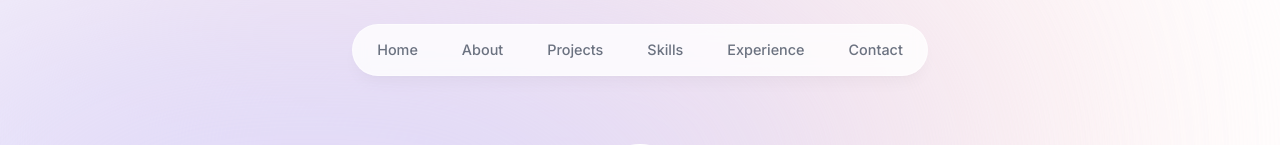
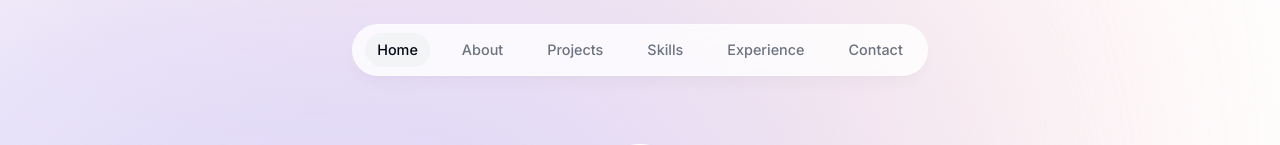
Before and after one commit to chandu-vemula/portfolio, a Next.js app: page / in a window 1280 px wide. Shown: the top 145 px of the page. Built offline with nearby package versions, Linux system fonts and the light colour scheme.

Commit message:
use clsx to conditionally create classNames for scrolling to the sections when clicked on header

```diff
--- a/app/layout.tsx
+++ b/app/layout.tsx
@@ -15,7 +15,7 @@
   children: React.ReactNode
 }) {
   return (
-    <html lang="en">
+    <html lang="en" className='!scroll-smooth'>
       <body className={`${inter.className} bg-grey-50 text-gray-950 relative h-[5000px] pt-28 sm:pt-36`}>
         <div className="bg-[#fbe2e3] absolute top-[-6rem] -z-10 right-[11rem] h-[31.25rem] w-[31.25rem] rounded-full blur-[10rem] sm:w-[68.75rem]"></div>
         <div className="bg-[#dbd7fb] absolute top-[-1rem] -z-10 left-[-35rem] h-[31.25rem] w-[50rem] rounded-full blur-[10rem] sm:w-[68.75rem] md:left-[-33rem] lg:left-[-28rem] xl:left-[-15rem] 2xl:left-[-5rem]"></div>
--- a/components/about.tsx
+++ b/components/about.tsx
@@ -6,10 +6,11 @@
 
 export default function About() {
   return (
-    <motion.section className='mb-28 max-w-[45rem] text-center leading-8 sm:mb-40'
+    <motion.section className='mb-28 max-w-[45rem] text-center leading-8 sm:mb-40 scroll-mt-28'
      initial = {{ opacity: 0, y: 100}}
      animate = {{ opacity: 1, y: 0}}
      transition = {{delay: 0.175}}
+     id="about"
     >
       <SectionHeading>About me</SectionHeading>
       <p>
@@ -28,6 +29,7 @@
         <span className="font-medium">full-time position</span> as a software
         developer.
       </p>
+      <br/>
       <p>
         <span className="italic">When I'm not coding</span>, I enjoy reading,
         watching movies, and riding my motorcycle. I also enjoy{" "}
--- a/components/header.tsx
+++ b/components/header.tsx
@@ -1,11 +1,14 @@
 "use client"
 
-import React from 'react'
+import React, { useState } from 'react'
 import {motion} from "framer-motion"
 import { links } from "@/lib/data"
 import Link from 'next/link';
+import clsx from 'clsx';
 
 export default function Header() {
+  const [activeSection, setActiveSection] = useState('Home');
+
   return (
     <header className="z-[999] relative">
       <motion.div
@@ -17,16 +20,32 @@
         <ul className="flex w-[22rem] flex-wrap items-center justify-center gap-y-1 text-[0.9rem] font-medium text-gray-500 sm:w-[initial] sm:flex-nowrap sm:gap-5">
           {links.map((link) => (
             <motion.li
-              className="h-3/4 flex items-center justify-center"
+              className="h-3/4 flex items-center justify-center relative"
               key={link.hash}
               initial={{ y: -100, opacity: 0 }}
               animate={{ y: 0, opacity: 1 }}
             >
               <Link
-                className="flex w-full items-center justify-center px-3 py-3 hover:text-gray-950 transition"
+                className={clsx(
+                  "flex w-full items-center justify-center px-3 py-3 hover:text-gray-950 transition",
+                  {
+                    "text-gray-950": activeSection === link.name,
+                  }
+                )}
                 href={link.hash}
+                onClick={() =>setActiveSection(link.name)}
               >
                 {link.name}
+                {link.name === activeSection && (
+                  <motion.span className="bg-gray-100 rounded-full absolute inset-0 -z-10"
+                  layoutId='activeSection'
+                  transition={{
+                    type: "string",
+                    stiffness: 380,
+                    damping: 30,
+                  }}
+                  ></motion.span>
+                )}
               </Link>
             </motion.li>
           ))}
@@ -35,3 +54,8 @@
     </header>
   );
 }
+
+//Notes:
+// the change of header focus on to elements while scrolling is implemented by intersection observer Api, a browser know when it reaches an element.
+// react-intersection-observer used here
+// clsx: conditionally apply given class name
--- a/components/into.tsx
+++ b/components/into.tsx
@@ -12,7 +12,7 @@
 
 export default function Intro() {
   return (
-    <section className="mb-28 max-w-[50rem] text-center sm:mb-0">
+    <section id="home" className="mb-28 max-w-[50rem] text-center sm:mb-0 scroll-mt-[100rem]">
       <div className="flex items-center justify-center">
         <div className="relative">
           <motion.div
--- a/components/projects.tsx
+++ b/components/projects.tsx
@@ -5,7 +5,7 @@
 
 export default function Projects() {
   return (
-    <section >
+    <section id="projects" className='scroll-mt-28'>
       <SectionHeading>My Projects</SectionHeading>
       <div>
         {projectsData.map((project, index) => (
--- a/package.json
+++ b/package.json
@@ -13,6 +13,7 @@
     "@types/react": "18.3.12",
     "@types/react-dom": "18.3.1",
     "autoprefixer": "10.4.20",
+    "clsx": "^2.1.1",
     "eslint": "9.13.0",
     "eslint-config-next": "15.0.1",
     "framer-motion": "^11.11.9",
@@ -21,6 +22,7 @@
     "react": "18.3.1",
     "react-dom": "18.3.1",
     "react-icons": "^5.3.0",
+    "react-intersection-observer": "^9.13.1",
     "tailwindcss": "3.4.14",
     "typescript": "5.6.3"
   }
```
Also changed, not shown: 1 other file (tests, documents, lock files or other folders).
